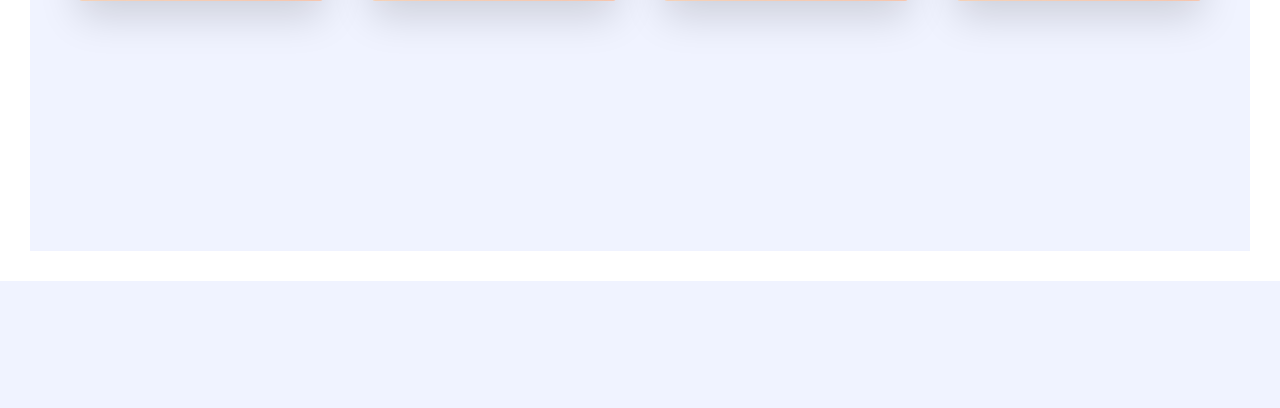
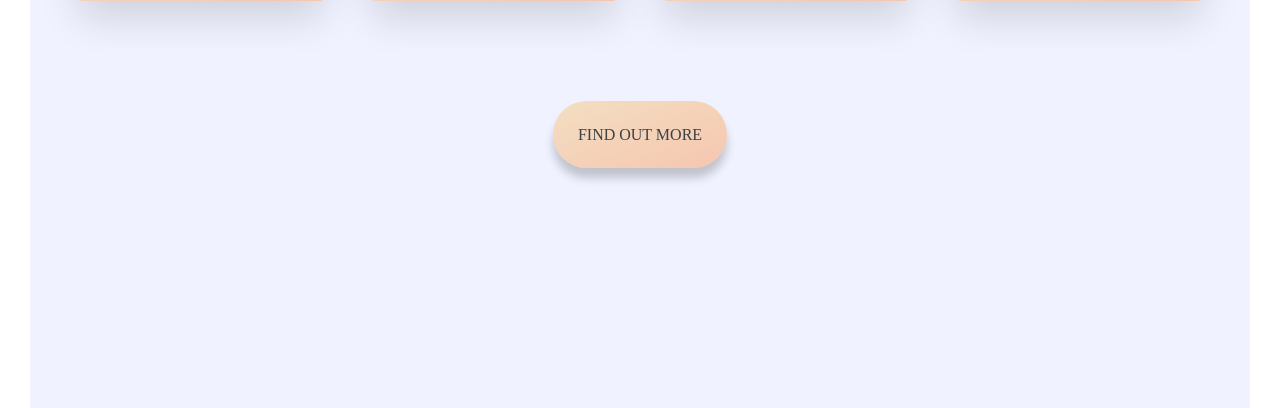
Before and after one commit to laila1222/sass-practice, a PHP site: page / in a window 1280 px wide. Shown: the part 3276-3684 px from the top of the page. Before the commit the page ends 3557 px from the top, so only its background shows below. Run offline with PHP 8.4, Linux system fonts and the light colour scheme; some web fonts are replaced.

Commit message:
added button

```diff
--- a/sport-center/css/style.css
+++ b/sport-center/css/style.css
@@ -111,6 +111,10 @@ body {
 .button--white {
   color: #3c4243;
   background-color: #fff; }
+
+.button--orange {
+  background-image: linear-gradient(to right bottom, rgba(245, 202, 133, 0.5), rgba(255, 130, 56, 0.4));
+  color: #3c4243; }
 
 .button-text:link, .button-text:visited {
   font-size: 1.6rem;
--- a/sport-center/index.html
+++ b/sport-center/index.html
@@ -161,7 +161,7 @@
                     <p class="card__price-only">Spring discount</p>
                     <p class="card__price-value">750€</p>
                   </div>
-                  <a href="#" class="button button--white">Book now!</a>
+                  <a href="#" class="button button--white card__button">Book now!</a>
                 </div>
               </div>
             </div>
@@ -188,7 +188,7 @@
                     <p class="card__price-only">Spring discount</p>
                     <p class="card__price-value">490€</p>
                   </div>
-                  <a href="#" class="button button--white">Book now!</a>
+                  <a href="#" class="button button--white card__button">Book now!</a>
                 </div>
               </div>
             </div>
@@ -215,7 +215,7 @@
                     <p class="card__price-only">Spring discount</p>
                     <p class="card__price-value">890€</p>
                   </div>
-                  <a href="#" class="button button--white">Book now!</a>
+                  <a href="#" class="button button--white card__button">Book now!</a>
                 </div>
               </div>
             </div>
@@ -247,6 +247,10 @@
             </div>
           </div>
         </div>
+
+        <div class="u-center-text u-margin-top-big">
+          <a href="#" class="button button--orange">Find out more</a>
+        </div>
       </section>
     </main>
 
--- a/sport-center/sass/components/_button.scss
+++ b/sport-center/sass/components/_button.scss
@@ -35,6 +35,17 @@
     color: $color-grey-dark;
     background-color: $color-white-primary;
   }
+
+  &--orange {
+    background-image: linear-gradient(
+      to right bottom,
+      rgba($color-secondary-light, 0.5),
+      rgba($color-secondary, 0.4)
+    );
+    color: $color-grey-dark;
+
+
+  }
 }
 
 .button-text {
```
